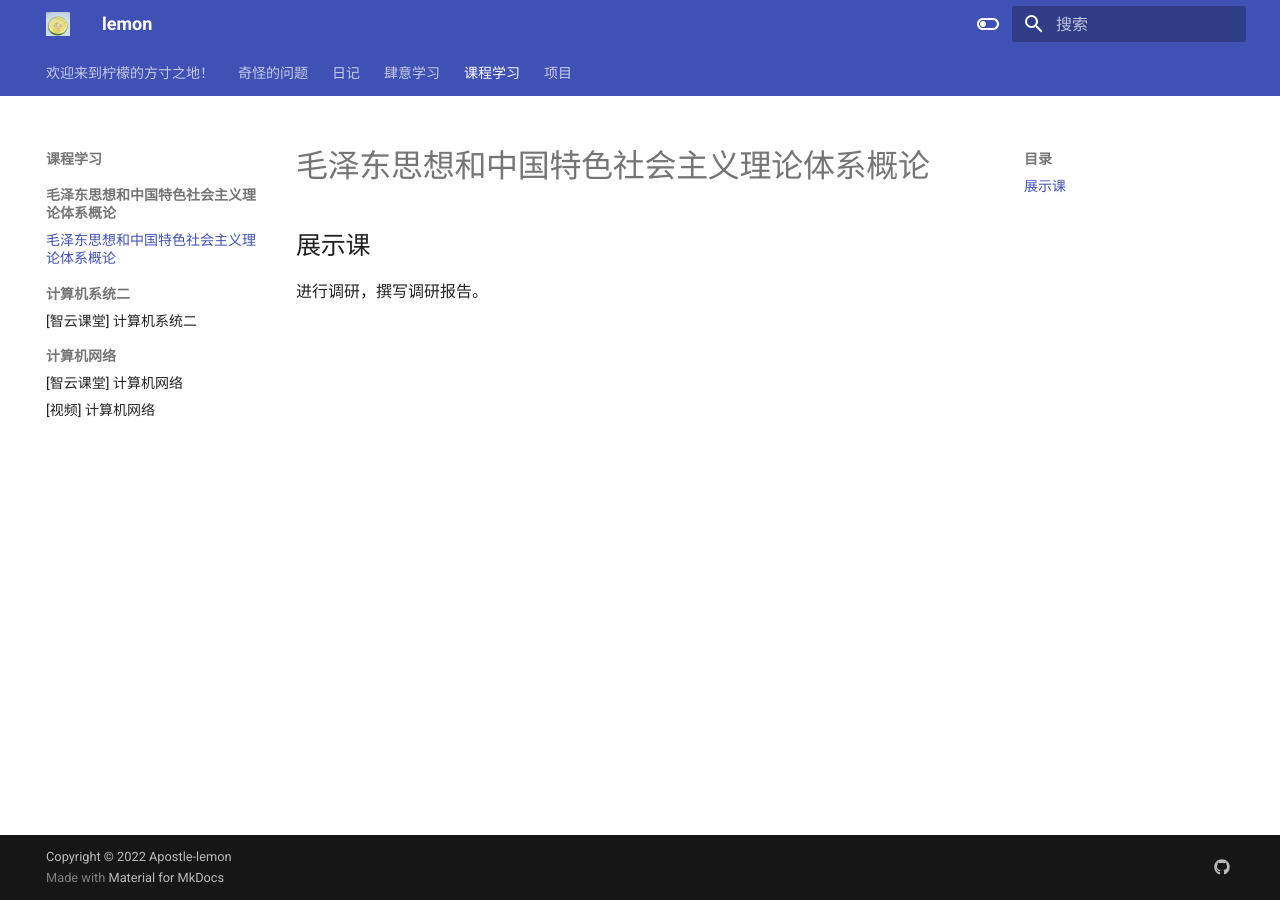
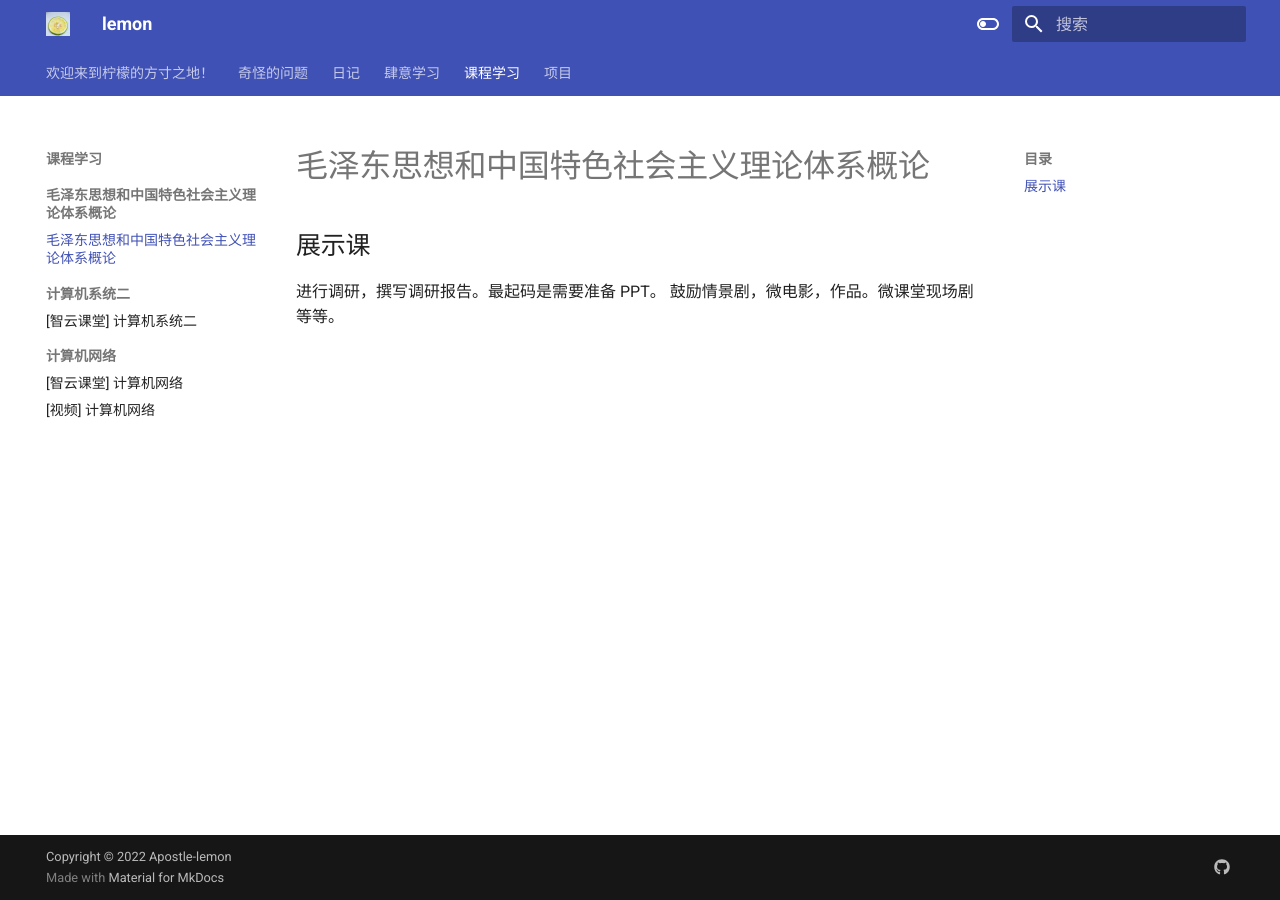
Before and after one commit to Apostle-lemon/Apostle-lemon.github.io, an MkDocs documentation site: the page built from docs/课程学习/毛泽东思想和中国特色社会主义理论体系概论/毛泽东思想和中国特色社会主义理论体系概论.md, in a window 1280 px wide. Built offline with MkDocs 1.6.1 and Material for MkDocs 9.7.7, drawn with Linux system fonts in a browser that asks for light colours.

Commit message:
vault backup: 2022-10-29 13:21:24
Affected files:
docs/课程学习/毛泽东思想和中国特色社会主义理论体系概论/毛泽东思想和中国特色社会主义理论体系概论.md

```diff
--- a/docs/课程学习/毛泽东思想和中国特色社会主义理论体系概论/毛泽东思想和中国特色社会主义理论体系概论.md
+++ b/docs/课程学习/毛泽东思想和中国特色社会主义理论体系概论/毛泽东思想和中国特色社会主义理论体系概论.md
@@ -2,4 +2,5 @@
 
 ## 展示课
 
-进行调研，撰写调研报告。
+进行调研，撰写调研报告。最起码是需要准备 PPT。
+鼓励情景剧，微电影，作品。微课堂现场剧等等。
```
